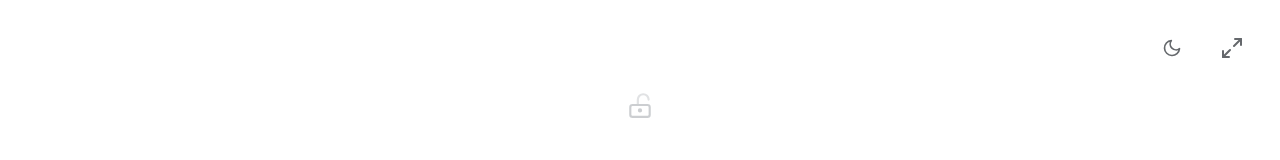
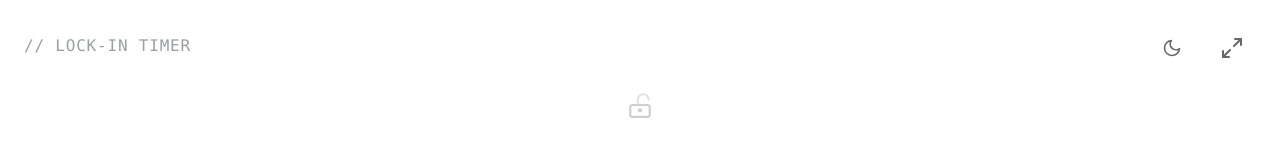
Before and after one commit to btc-chi/btc-locked, a React (Create React App) app: page / in a window 1280 px wide. Shown: the top 160 px of the page. Built offline with nearby package versions, Linux system fonts and the light colour scheme; the HTML template or start-up script is replaced by a standard one.

Commit message:
added text logo top left

```diff
--- a/src/components/AppShell.jsx
+++ b/src/components/AppShell.jsx
@@ -25,6 +25,13 @@ export default function AppShell() {
 
   return (
     <div className="container">
+      {/* Text logo for non-fullscreen mode */}
+      {!isFullscreen && (
+        <div className="text-logo">
+          // LOCK-IN TIMER
+        </div>
+      )}
+
       {/* Theme toggle */}
       <ThemeToggle />
 
--- a/src/context/TimerContext.js
+++ b/src/context/TimerContext.js
@@ -142,10 +142,10 @@ export function TimerProvider({ children }) {
         }));
       } else {
         setRestTimeHistory(prev => ({
-          ...prev,
+        ...prev,
           [today]: (prev[today] || 0) + minutesToAdd
         }));
-      }
+        }
 
       setLastLoggedMinute(elapsedMinutes);
     }
--- a/src/index.css
+++ b/src/index.css
@@ -591,6 +591,21 @@ html, body {
   z-index: 10;
 }
 
+/* Text logo for non-fullscreen mode */
+.text-logo {
+  position: absolute;
+  top: 36px;
+  left: 24px;
+  font-size: 1rem;
+  font-family: inherit;
+  color: var(--text-secondary);
+  opacity: 0.6;
+  letter-spacing: 0.05em;
+  font-weight: 400;
+  z-index: 5;
+  user-select: none;
+}
+
 /* Heatmap styles */
 .heatmap-container {
   display: flex;
```
